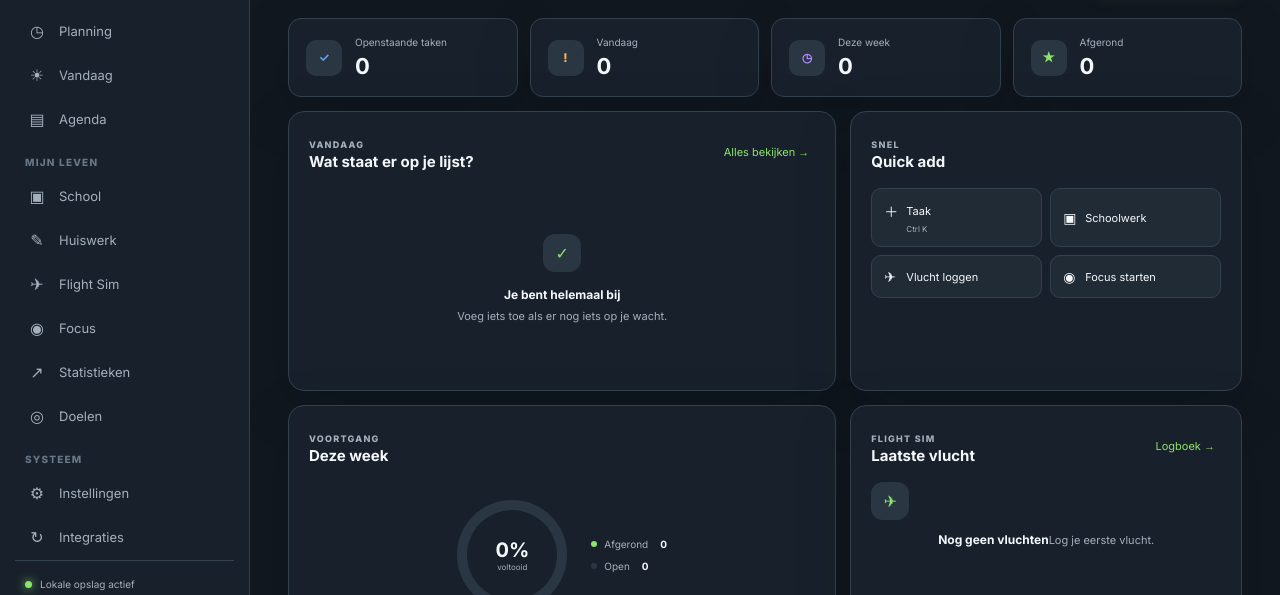
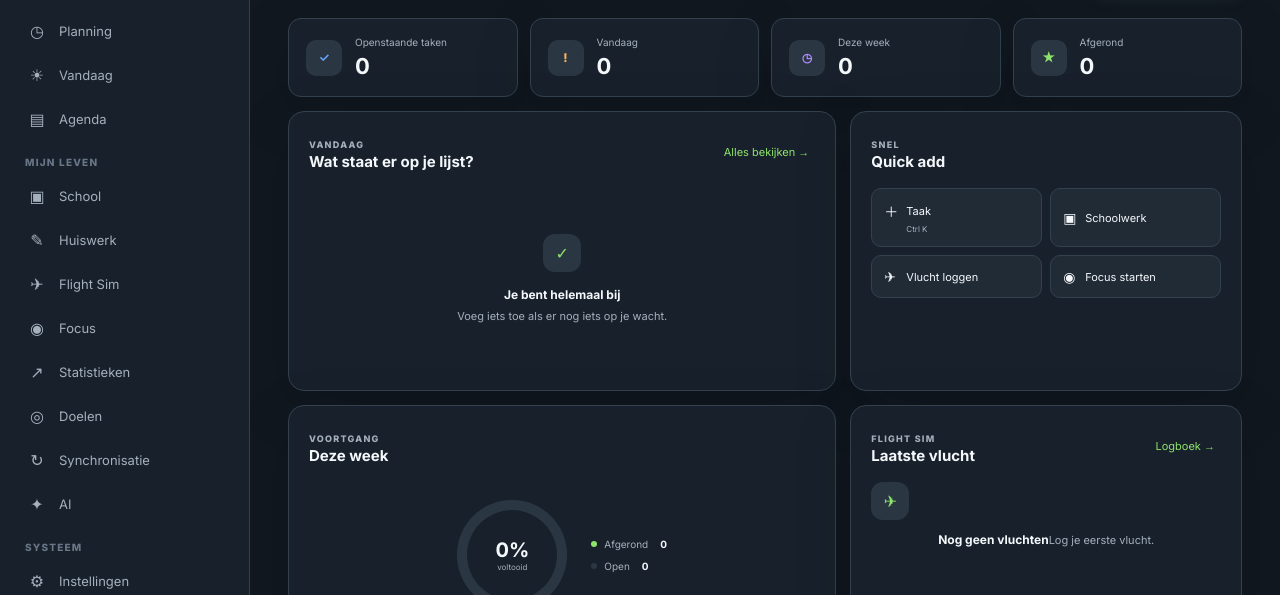
Before and after one commit to echoairgroup/My-Life-Dashboard, a plain HTML site: page index.html in a window 1280 px wide. Shown: the part 205-800 px from the top of the page. Drawn offline with Linux system fonts and the light colour scheme.

Commit message:
Restore Integrations and AI navigation

```diff
--- a/index.html
+++ b/index.html
@@ -26,7 +26,7 @@
 <button class="nav-item" data-view="flights"><span>✈</span>Flight Sim</button>
 <button class="nav-item" data-view="focus"><span>◉</span>Focus</button>
 <button class="nav-item" data-view="stats"><span>↗</span>Statistieken</button>
-<button class="nav-item" data-view="goals"><span>◎</span>Doelen</button>
+<button class="nav-item" data-view="goals"><span>◎</span>Doelen</button><button class="nav-item" data-view="integrations"><span>↻</span>Synchronisatie</button><button class="nav-item" data-view="ai"><span>✦</span>AI</button>
 <p class="nav-label">Systeem</p><button class="nav-item" data-view="settings"><span>⚙</span>Instellingen</button>
 </nav><div class="sidebar-bottom"><div class="storage-dot"></div><span>Lokale opslag actief</span></div>
 </aside>
```
